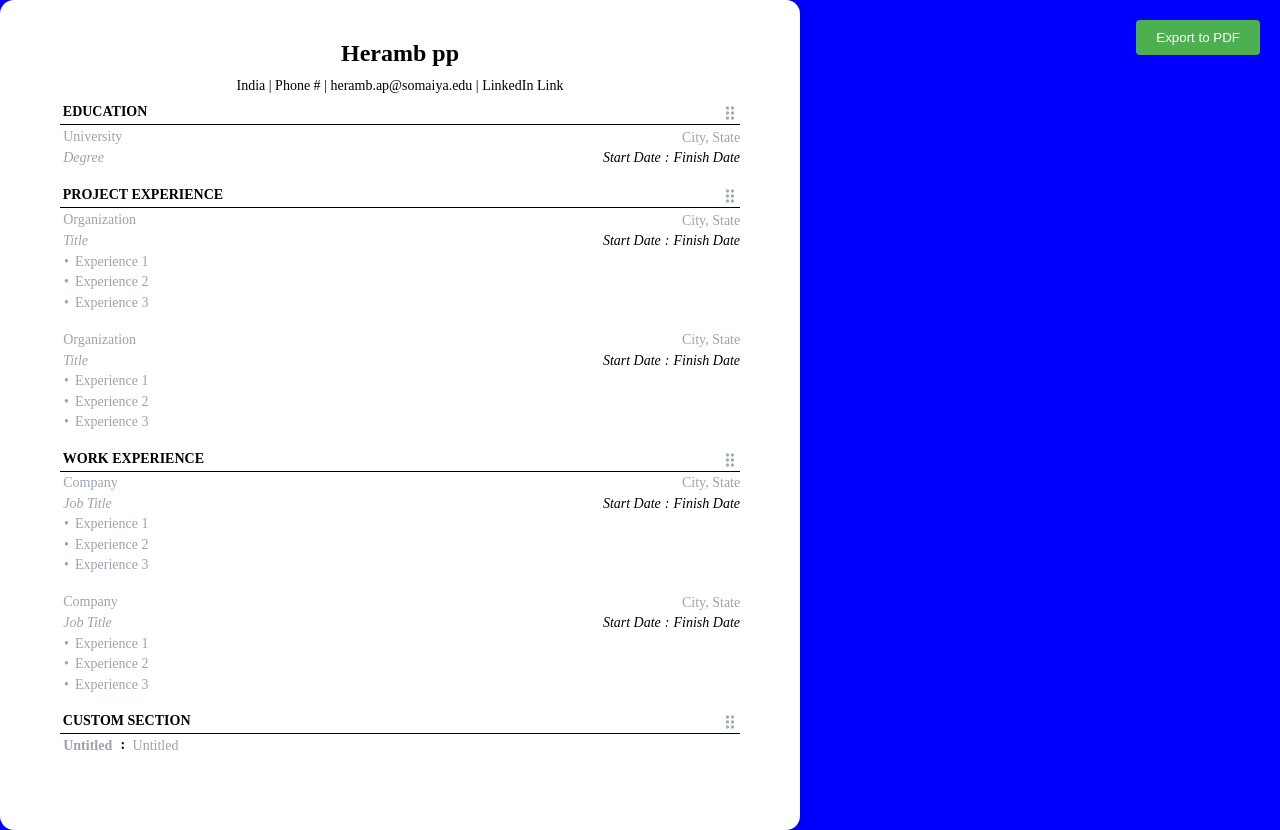
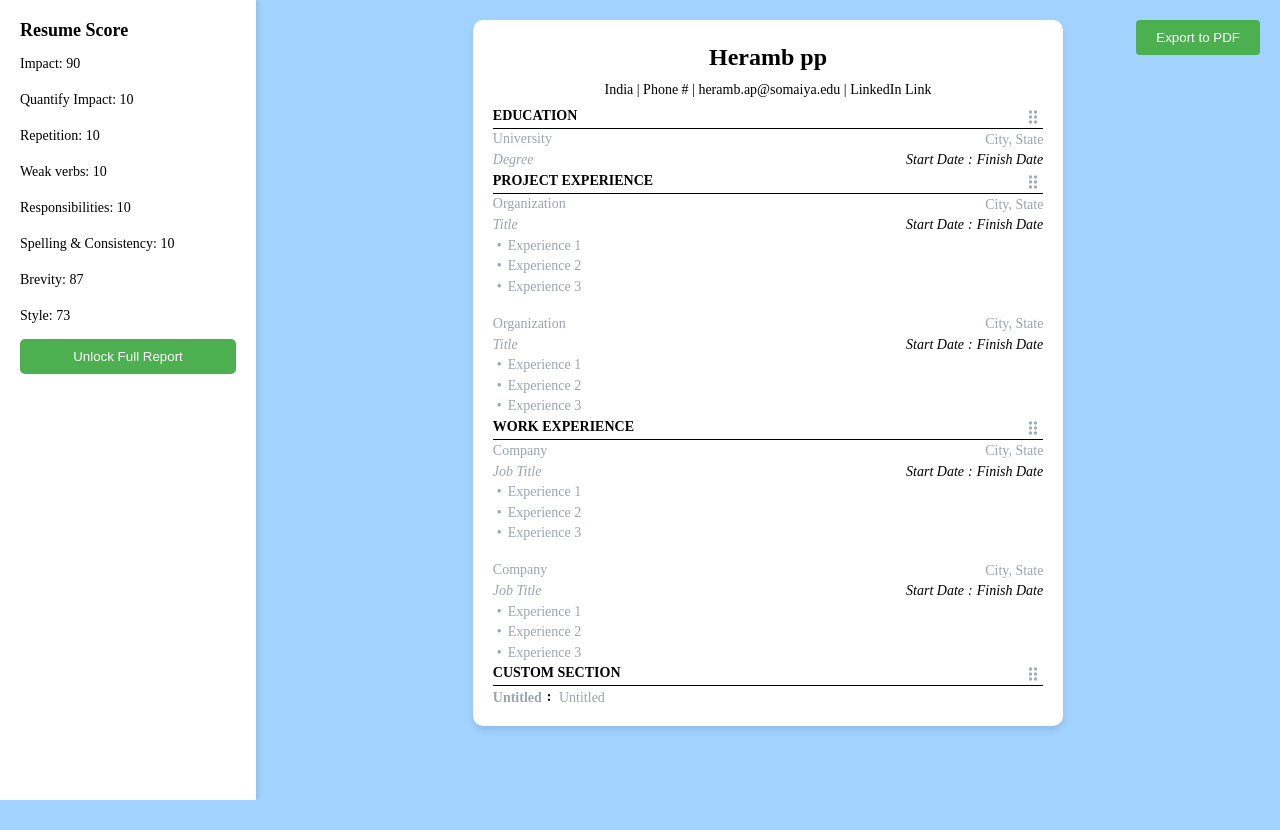
Before and after one commit to aarushsaboo/resume-frontend, a React (Create React App) app: page / in a window 1280 px wide. After the commit the page ends 800 px from the top, so only its background shows below. Built offline with nearby package versions, Linux system fonts and the light colour scheme; the HTML template or start-up script is replaced by a standard one.

Commit message:
added sidebar and centered resume.

```diff
--- a/src/index.css
+++ b/src/index.css
@@ -8,5 +8,5 @@
 body{
   width: 100vw;
   height: 100vh;
-  background-color: blue;
+  background-color: #a2d2ff;
 }
--- a/src/pages/ResumeWorkspace/ResumeWorkspace.js
+++ b/src/pages/ResumeWorkspace/ResumeWorkspace.jsx
@@ -1,9 +1,6 @@
-import React, { useRef } from "react"
-import html2pdf from "html2pdf.js"
-
-
-import styles from "./ResumeWorkspace.module.css"
-
+import React, { useRef } from "react";
+import html2pdf from "html2pdf.js";
+import styles from "./ResumeWorkspace.module.css";
 import Personal from "./components/Personal/Personal"
 import Heading from "../../components/Heading/Heading"
 import Organization from "../../components/Organization/Organization"
@@ -12,10 +9,10 @@ import BulletContainer from "../../components/BulletContainer/BulletContainer"
 import CustomSection from "../../components/CustomSection/CustomSection"
 
 const ResumeWorkspace = () => {
-  const resumeRef = useRef(null)
+  const resumeRef = useRef(null);
 
   const exportToPDF = () => {
-    const element = resumeRef.current
+    const element = resumeRef.current;
 
     const opt = {
       margin: [10, 10, 10, 10],
@@ -31,19 +28,34 @@ const ResumeWorkspace = () => {
         format: "letter",
         orientation: "portrait",
       },
-    }
+    };
 
-    html2pdf().set(opt).from(element).save()
-  }
+    html2pdf().set(opt).from(element).save();
+  };
 
   return (
-    <div className={styles.resumeWorkspace}>
-      {/* PDF Export Button */}
-      <button onClick={exportToPDF} className={styles.exportButton}>
-        Export to PDF
-      </button>
+    <div className={styles.mainContainer}>
+      {/* Sidebar Container */}
+      <div className={styles.sidebar}>
+        <h2>Resume Score</h2>
+        <p>Impact: 90</p>
+        <p>Quantify Impact: 10</p>
+        <p>Repetition: 10</p>
+        <p>Weak verbs: 10</p>
+        <p>Responsibilities: 10</p>
+        <p>Spelling & Consistency: 10</p>
+        <p>Brevity: 87</p>
+        <p>Style: 73</p>
+        <button className={styles.unlockButton}>Unlock Full Report</button>
+      </div>
 
-      {/* Resume Content */}
+      {/* Resume Editor */}
+      <div className={styles.resumeContainer}>
+        <button onClick={exportToPDF} className={styles.exportButton}>
+          Export to PDF
+        </button>
+
+        {/* Resume Content */}
       <div
         ref={resumeRef}
         id="resumePdfContent"
@@ -145,8 +157,10 @@ const ResumeWorkspace = () => {
           rightIconStyles={styles.rightIcon}
         />
       </div>
+
+      </div>
     </div>
-  )
-}
+  );
+};
 
-export default ResumeWorkspace
+export default ResumeWorkspace;
--- a/src/pages/ResumeWorkspace/ResumeWorkspace.module.css
+++ b/src/pages/ResumeWorkspace/ResumeWorkspace.module.css
@@ -1,44 +1,70 @@
-.resumeWorkspace{
-    background-color: white;
-    min-width: 800px;
-    max-width: 800px;
-    width: 800px;
-    padding: 36px 60px;
-    border-radius: 14px;
+.mainContainer {
+  display: flex;
+  height: 100vh;
+  width: 100vw;
+
 }
 
-.resumeContent{
-    margin-bottom: 2.5rem;
-    align-items: center;
-    display: flex;
-    flex-direction: column;
-    justify-content: center;
-    position: relative;
+/* Left Sidebar */
+.sidebar {
+  width: 20%;
+  background: white;
+  padding: 20px;
+  box-shadow: 2px 0 5px rgba(0, 0, 0, 0.1);
+  display: flex;
+  flex-direction: column;
+  gap: 10px;
 }
 
-/* education */
-.education, .projectExperience, .leadershipExperience, .customSection{
-    margin-bottom: 16px;
-    width: 100%;
+.sidebar h2 {
+  font-size: 18px;
+  font-weight: bold;
+}
+
+.sidebar p {
+  font-size: 14px;
+  margin: 5px 0;
+}
+
+.unlockButton {
+  padding: 10px;
+  background: #4caf50;
+  color: white;
+  border: none;
+  cursor: pointer;
+  border-radius: 5px;
+}
+
+.unlockButton:hover {
+  background: #45a049;
+}
+
+/* Resume Container */
+.resumeContainer {
+  flex: 1;
+  display: flex;
+  flex-direction: column;
+  align-items: center;
+  justify-content: flex-start; /* ⬆️ Align content at the top */
+  padding: 20px;
+  overflow-y: auto; /* ✅ Allows vertical scrolling */
+  height: 100vh; /* Ensure it covers the full screen */
 }
 
 
-.leftIcon{
-    padding-right: .2em;
-}
-
-.rightIcon{
-    padding-left: .2rem;
-}
-
-.container {
-  width: 100%;
-  margin-top: 0.125rem;
-  position: relative;
+/* Resume Content */
+.resumeContent {
+  background-color: white;
+  width: 60%;
+  padding: 20px;
+  box-shadow: 0 4px 6px rgba(0, 0, 0, 0.1);
+  border-radius: 10px;
+  max-height: 100vh; /* ✅ Prevents it from being too tall */
+  overflow-y: auto; /* ✅ Enables scrolling inside if needed */
 }
 
 
-
+/* Export Button */
 .exportButton {
   position: absolute;
   top: 20px;
```
Also changed, not shown: src/App.jsx (renamed from src/App.js), src/pages/ResumeWorkspace/components/Personal/Personal.jsx (renamed from src/pages/ResumeWorkspace/components/Personal/Personal.js).
